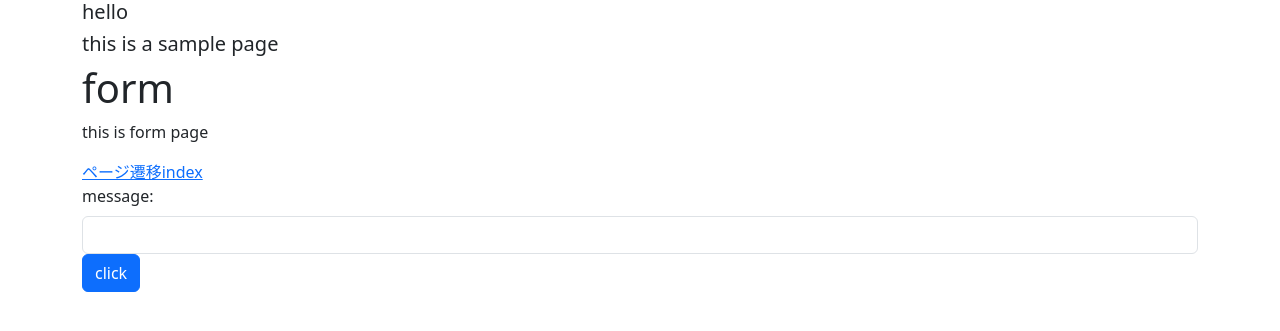
After one commit to SHUonkei/Stream_Snapper, a Django app: page /hello/form in a window 1280 px wide. The commit adds this page. Shown: the top 331 px of the page. Run offline with Django 4.2, Linux system fonts and the light colour scheme; some libraries are stand-ins or nearby versions.

Commit message:
make another form

```diff
--- /dev/null
+++ b/yt_highlight_finder/hello/templates/hello/forms.html
@@ -0,0 +1,42 @@
+{% load static %}
+<!doctype html>
+<html lang="ja">
+<head>
+    <meta charset="utf-8">
+    <title>{{title}}</title>
+    <!-- CSS only -->
+    <link href="https://cdn.jsdelivr.net/npm/bootstrap/dist/css/bootstrap.css" rel="stylesheet" crossorigin="anonumous">
+
+</head>
+<body class="container">
+    <h1 class="h5">hello</h1>
+    <p class="h5">this is a sample page </p>
+    <h1>{{title}}</h1>
+    <p>{{msg}}</p>
+    <a href="{% url goto %}">ページ遷移{{goto}}</a>
+
+    <form action="{% url 'forms' %}" method="post">
+
+    {% comment %}
+    テンプレートタグ
+    action属性は、フォームが送信されたときにデータが送られるURLを指定します。
+
+    よくわからないが、この送信ボタンを押すと、
+    urlにpostするので、そのときにurlsでhtmlをひょうじするやつがひっかかる感じか
+
+    method="post"は、このフォームがPOSTリクエストを使用してデータをサーバーに送信することを示す。
+    {% endcomment %}
+
+    {% csrf_token %}
+
+    {% comment %}
+    CSRF（Cross-Site Request Forgery）トークンを生成します。
+    これはセキュリティのためのもので、不正なサイトからのリクエストを防ぐために必要
+    {% endcomment %}
+
+    <label for="msg" class="form-label">message: </label>
+    <input id="msg" type="text" name="formtext" class="form-control">
+    <input type="submit" value="click" class="btn btn-primary">
+    </form>
+</body>
+</html>
--- a/yt_highlight_finder/hello/urls.py
+++ b/yt_highlight_finder/hello/urls.py
@@ -12,5 +12,10 @@ urlpatterns = [
 #    path('<int:id>/<nickname>/', views.index, name='index'),
 
     path('', views.index, name='index'),
-    path('next', views.next, name="next")
+    path('next', views.next, name="next"),
+    path('form', views.form, name="form"),
+    path('sumit_url', views.forms, name="forms"),
+
+
+
 ]
--- a/yt_highlight_finder/hello/views.py
+++ b/yt_highlight_finder/hello/views.py
@@ -27,7 +27,22 @@ def next(request):
     }
     return render(request, 'hello/index.html',params)
 
+def form(request):
+    params = {
+        'title':"form"
+        ,'msg':"this is form page"
+        ,'goto':'index',
+    }
+    return render(request, 'hello/forms.html',params)
 
+def forms(request):
+    formtext = request.POST['formtext']
+    params={
+        'title':'Hello/Form',
+        'msg':"よろしくオネシャス" + formtext +"さん",
+        'goto':"next"
+    }
+    return render(request,'hello/forms.html',params)
 
 
 #ビュー関数
```
Also changed, not shown: yt_highlight_finder/hello/templates/hello/index.html (+8 -4 lines).
